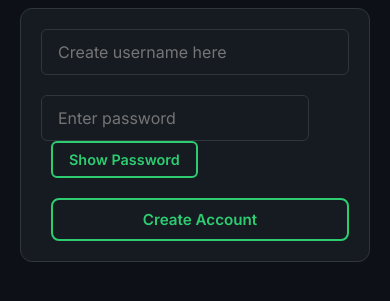
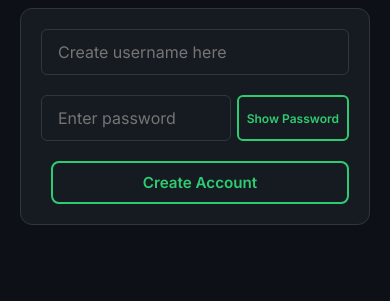
Before and after one commit to HA-lanf/DIVYA, a website: page signup.html in a window 390 px wide. Shown: the part 221-522 px from the top of the page. Drawn offline with Linux system fonts and the light colour scheme.

Commit message:
Update signup_style.css

```diff
--- a/signup_style.css
+++ b/signup_style.css
@@ -54,22 +54,23 @@ body {
     background-color: var(--primary-green);
     color: var(--bg-color);
 }
+
 button {
     background-color: transparent;
-  border: 2px solid #2ECC71;  /* LeetCode green */
-  color: #2ECC71;
+    border: 2px solid var(--primary-green);
+    color: var(--primary-green);
     padding: 8px 16px;
     font-size: 0.9rem;
     font-weight: 600;
     border-radius: 6px;
     cursor: pointer;
     transition: background-color 0.3s ease, color 0.3s ease;
-  margin-left: 10px;  /* space from input */
+    margin-left: 10px;
 }
 
 button:hover {
-  background-color: #2ECC71;
-  color: #0d1117; /* dark bg */
+    background-color: var(--primary-green);
+    color: var(--bg-color);
 }
 
 /* === Heading === */
@@ -105,11 +106,43 @@ input {
     font-size: 1rem;
     border-radius: 6px;
     transition: border-color 0.2s;
+    width: 100%;
 }
 
 input:focus {
     border-color: var(--primary-green);
     outline: none;
+}
+
+/* === Password Wrapper === */
+.password-wrapper {
+    display: flex;
+    align-items: stretch;
+    gap: 10px;
+    width: 100%;
+}
+
+.password-wrapper input {
+    flex: 1;
+    min-width: 0;
+}
+
+.password-wrapper button {
+    padding: 6px 10px;
+    font-size: 0.8rem;
+    font-weight: 600;
+    border-radius: 6px;
+    border: 2px solid var(--primary-green);
+    background-color: transparent;
+    color: var(--primary-green);
+    cursor: pointer;
+    transition: background-color 0.3s ease, color 0.3s ease;
+    white-space: nowrap;
+}
+
+.password-wrapper button:hover {
+    background-color: var(--primary-green);
+    color: var(--bg-color);
 }
 
 /* === Create Account Button === */
@@ -153,10 +186,14 @@ input:focus {
         font-size: 0.95rem;
         padding: 10px;
     }
-    form > div[style*="display: flex"] button {
-        font-size: 0.5rem;
-        padding: 4px 6px;
-        white-space: nowrap;
-        min-width: unset;
+
+    .password-wrapper {
+        gap: 6px;
+    }
+
+    .password-wrapper button {
+        padding: 4px 8px;
+        font-size: 0.75rem;
+        margin-left: 0;
     }
 }
```
Lines whose indentation alone changed are shown as unchanged.
